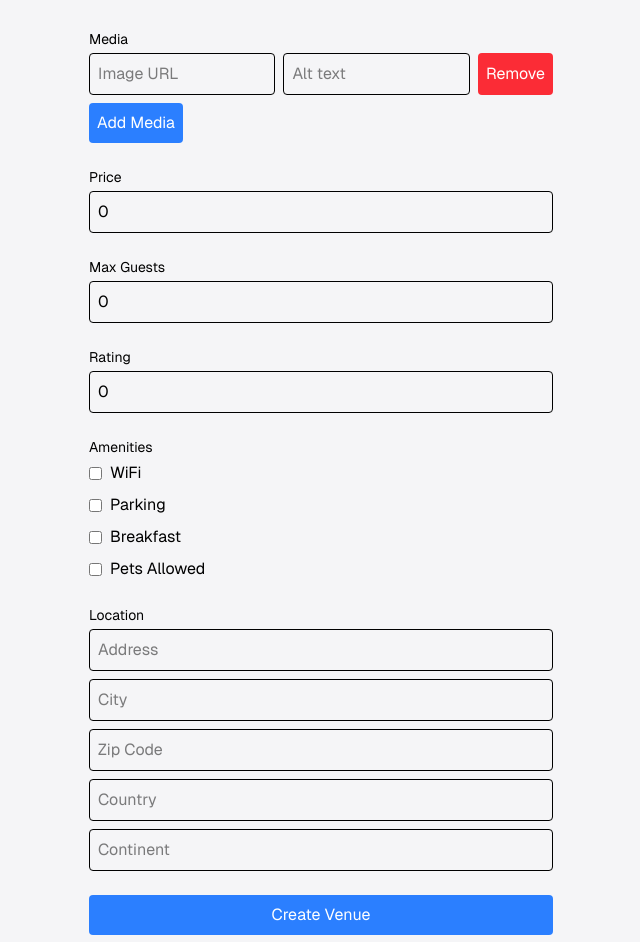
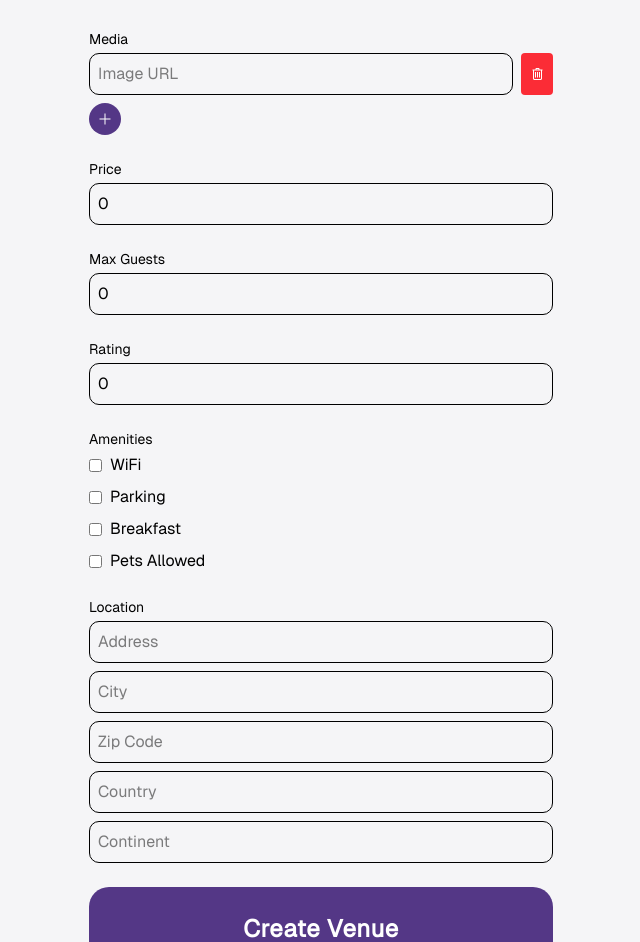
Before and after one commit to Fillschjbo/fillip_fed2_exam, a React (Vite) app: page /venue/create in a window 1280 px wide. Shown: the part 390-1332 px from the top of the page, without its empty margins (319-959 px from the left). Built offline with nearby package versions, Linux system fonts and the light colour scheme; a web font is replaced by a local one.

Commit message:
styled create venue and edit venue

```diff
--- a/src/routes/user/profile.jsx
+++ b/src/routes/user/profile.jsx
@@ -4,7 +4,7 @@ import { useEdit } from "../../hooks/api/useEdit.jsx";
 import { API_PROFILE, API_BOOKINGS } from "../../utilities/constants.js";
 import { TbPencil } from "react-icons/tb";
 import { SearchResultCard } from "../../components/Cards/SearchResultCard.jsx";
-import { useState } from "react";
+import {useEffect, useState} from "react";
 import DatePicker from "react-datepicker";
 import "react-datepicker/dist/react-datepicker.css";
 
@@ -74,6 +74,14 @@ export function Profile() {
         setSelectedBooking(null);
         setFormData({ dateFrom: null, dateTo: null, guests: 1 });
     };
+
+    useEffect(() => {
+        if (loading || error || !profile || !profile.name) {
+            document.title = "Holidaze | Loading...";
+        } else {
+            document.title = `Holidaze | ${profile.name}`;
+        }
+    }, [loading, error, profile]);
 
     if (loading) {
         return <>Loading...</>;
--- a/src/routes/venue/createVenue.jsx
+++ b/src/routes/venue/createVenue.jsx
@@ -1,6 +1,7 @@
 import {usePost} from "../../hooks/api/usePost.jsx";
 import {useFieldArray, useForm} from "react-hook-form";
 import {API_VENUE} from "../../utilities/constants.js";
+import {LiaPlusSolid, LiaTrashAltSolid} from "react-icons/lia";
 
 export function CreateVenue() {
     const {post, loading, error: postError, data} = usePost();
@@ -8,7 +9,7 @@ export function CreateVenue() {
         defaultValues: {
             name: "",
             description: "",
-            media: [{ url: "", alt: "" }],
+            media: [{ url: "", alt: "Image alt" }],
             price: 0,
             maxGuests: 0,
             rating: 0,
@@ -39,13 +40,14 @@ export function CreateVenue() {
 
     return(
         <div className="max-w-lg mx-auto p-6">
+            <title>Create New Venue</title>
             <h2 className="text-2xl font-bold mb-6">Create a New Venue</h2>
             <form onSubmit={handleSubmit(onSubmit)} className="space-y-6">
                 <div>
                     <label className="block text-sm font-medium mb-1">Name *</label>
                     <input
                         {...register("name", { required: "Name is required" })}
-                        className="w-full p-2 border rounded focus:outline-none focus:ring-2 focus:ring-blue-500"
+                        className="w-full p-2 border rounded-[10px] focus:outline-none focus:ring-2 focus:ring-blue-500"
                         placeholder="Venue name"
                     />
                     {errors.name && <p className="text-red-500 text-sm mt-1">{errors.name.message}</p>}
@@ -55,7 +57,7 @@ export function CreateVenue() {
                     <label className="block text-sm font-medium mb-1">Description *</label>
                     <textarea
                         {...register("description", { required: "Description is required" })}
-                        className="w-full p-2 border rounded focus:outline-none focus:ring-2 focus:ring-blue-500"
+                        className="w-full p-2 border rounded-[10px] focus:outline-none focus:ring-2 focus:ring-blue-500"
                         placeholder="Venue description"
                         rows="4"
                     />
@@ -68,29 +70,24 @@ export function CreateVenue() {
                         <div key={field.id} className="flex space-x-2 mb-2">
                             <input
                                 {...register(`media.${index}.url`)}
-                                className="w-full p-2 border rounded focus:outline-none focus:ring-2 focus:ring-blue-500"
+                                className="w-full p-2 border rounded-[10px] focus:outline-none focus:ring-2 focus:ring-blue-500"
                                 placeholder="Image URL"
-                            />
-                            <input
-                                {...register(`media.${index}.alt`)}
-                                className="w-full p-2 border rounded focus:outline-none focus:ring-2 focus:ring-blue-500"
-                                placeholder="Alt text"
                             />
                             <button
                                 type="button"
                                 onClick={() => remove(index)}
-                                className="p-2 bg-red-500 text-white rounded hover:bg-red-600"
+                                className="p-2 bg-red-500 text-white rounded hover:bg-red-600 hover:cursor-pointer"
                             >
-                                Remove
+                                <LiaTrashAltSolid />
                             </button>
                         </div>
                     ))}
                     <button
                         type="button"
-                        onClick={() => append({ url: "", alt: "" })}
-                        className="p-2 bg-blue-500 text-white rounded hover:bg-blue-600"
+                        onClick={() => append({ url: "" })}
+                        className="p-2 bg-[#543786] text-white rounded-full hover:bg-[#9D88C1] hover:cursor-pointer"
                     >
-                        Add Media
+                        <LiaPlusSolid />
                     </button>
                 </div>
 
@@ -99,7 +96,7 @@ export function CreateVenue() {
                     <input
                         type="number"
                         {...register("price", { valueAsNumber: true, min: 0 })}
-                        className="w-full p-2 border rounded focus:outline-none focus:ring-2 focus:ring-blue-500"
+                        className="w-full p-2 border rounded-[10px] focus:outline-none focus:ring-2 focus:ring-blue-500"
                         placeholder="Price"
                     />
                     {errors.price && <p className="text-red-500 text-sm mt-1">Price must be a non-negative number</p>}
@@ -110,7 +107,7 @@ export function CreateVenue() {
                     <input
                         type="number"
                         {...register("maxGuests", { valueAsNumber: true, min: 0 })}
-                        className="w-full p-2 border rounded focus:outline-none focus:ring-2 focus:ring-blue-500"
+                        className="w-full p-2 border rounded-[10px] focus:outline-none focus:ring-2 focus:ring-blue-500"
                         placeholder="Max guests"
                     />
                     {errors.maxGuests && <p className="text-red-500 text-sm mt-1">Max guests must be a non-negative number</p>}
@@ -121,7 +118,7 @@ export function CreateVenue() {
                     <input
                         type="number"
                         {...register("rating", { valueAsNumber: true, min: 0, max: 5 })}
-                        className="w-full p-2 border rounded focus:outline-none focus:ring-2 focus:ring-blue-500"
+                        className="w-full p-2 border rounded-[10px] focus:outline-none focus:ring-2 focus:ring-blue-500"
                         placeholder="Rating (0-5)"
                     />
                     {errors.rating && <p className="text-red-500 text-sm mt-1">Rating must be between 0 and 5</p>}
@@ -154,27 +151,27 @@ export function CreateVenue() {
                     <div className="space-y-2">
                         <input
                             {...register("location.address")}
-                            className="w-full p-2 border rounded focus:outline-none focus:ring-2 focus:ring-blue-500"
+                            className="w-full p-2 border rounded-[10px] focus:outline-none focus:ring-2 focus:ring-blue-500"
                             placeholder="Address"
                         />
                         <input
                             {...register("location.city")}
-                            className="w-full p-2 border rounded focus:outline-none focus:ring-2 focus:ring-blue-500"
+                            className="w-full p-2 border rounded-[10px] focus:outline-none focus:ring-2 focus:ring-blue-500"
                             placeholder="City"
                         />
                         <input
                             {...register("location.zip")}
-                            className="w-full p-2 border rounded focus:outline-none focus:ring-2 focus:ring-blue-500"
+                            className="w-full p-2 border rounded-[10px] focus:outline-none focus:ring-2 focus:ring-blue-500"
                             placeholder="Zip Code"
                         />
                         <input
                             {...register("location.country")}
-                            className="w-full p-2 border rounded focus:outline-none focus:ring-2 focus:ring-blue-500"
+                            className="w-full p-2 border rounded-[10px] focus:outline-none focus:ring-2 focus:ring-blue-500"
                             placeholder="Country"
                         />
                         <input
                             {...register("location.continent")}
-                            className="w-full p-2 border rounded focus:outline-none focus:ring-2 focus:ring-blue-500"
+                            className="w-full p-2 border rounded-[10px] focus:outline-none focus:ring-2 focus:ring-blue-500"
                             placeholder="Continent"
                         />
                     </div>
@@ -183,7 +180,7 @@ export function CreateVenue() {
                 <button
                     type="submit"
                     disabled={loading}
-                    className="w-full py-2 bg-blue-500 text-white rounded hover:bg-blue-600 disabled:bg-gray-400"
+                    className="bg-[#543786] text-[24px] font-bold tracking-wide text-white py-[24px] rounded-[20px] w-full hover:bg-[#9D88C1] hover:cursor-pointer"
                 >
                     {loading ? "Creating..." : "Create Venue"}
                 </button>
--- a/src/routes/venue/editVenue.jsx
+++ b/src/routes/venue/editVenue.jsx
@@ -4,6 +4,7 @@ import {API_VENUE} from "../../utilities/constants.js";
 import {useEdit} from "../../hooks/api/useEdit.jsx";
 import {useFieldArray, useForm} from "react-hook-form";
 import {useEffect} from "react";
+import {LiaPlusSolid, LiaTrashAltSolid} from "react-icons/lia";
 
 export function EditVenue() {
     const { id } = useParams();
@@ -74,31 +75,41 @@ export function EditVenue() {
         await edit(`${API_VENUE}/${id}`, filteredData);
     };
 
+    useEffect(() => {
+        if (fetchLoading || fetchError || !venue || !venue.name) {
+            document.title = "Holidaze | Loading...";
+        } else {
+            document.title = `Holidaze | Edit ${venue.name}`;
+        }
+    }, [fetchLoading, fetchError, venue]);
+
     if (fetchLoading) return <div>Loading...</div>;
     if (fetchError) return <div>Error loading venue: {fetchError.message}</div>;
     if (!venue) return <div>Venue not found</div>;
 
     return(
         <div className="max-w-lg mx-auto p-6">
-            <h2 className="text-2xl font-bold mb-6">Edit Venue</h2>
+            <h2 className="text-2xl font-bold mb-6">Create a New Venue</h2>
             <form onSubmit={handleSubmit(onSubmit)} className="space-y-6">
                 <div>
-                    <label className="block text-sm font-medium mb-1">Name</label>
+                    <label className="block text-sm font-medium mb-1">Name *</label>
                     <input
-                        {...register("name")}
-                        className="w-full p-2 border rounded focus:outline-none focus:ring-2 focus:ring-blue-500"
+                        {...register("name", { required: "Name is required" })}
+                        className="w-full p-2 border rounded-[10px] focus:outline-none focus:ring-2 focus:ring-blue-500"
                         placeholder="Venue name"
                     />
+                    {errors.name && <p className="text-red-500 text-sm mt-1">{errors.name.message}</p>}
                 </div>
 
                 <div>
-                    <label className="block text-sm font-medium mb-1">Description</label>
+                    <label className="block text-sm font-medium mb-1">Description *</label>
                     <textarea
-                        {...register("description")}
-                        className="w-full p-2 border rounded focus:outline-none focus:ring-2 focus:ring-blue-500"
+                        {...register("description", { required: "Description is required" })}
+                        className="w-full p-2 border rounded-[10px] focus:outline-none focus:ring-2 focus:ring-blue-500"
                         placeholder="Venue description"
                         rows="4"
                     />
+                    {errors.description && <p className="text-red-500 text-sm mt-1">{errors.description.message}</p>}
                 </div>
 
                 <div>
@@ -107,29 +118,24 @@ export function EditVenue() {
                         <div key={field.id} className="flex space-x-2 mb-2">
                             <input
                                 {...register(`media.${index}.url`)}
-                                className="w-full p-2 border rounded focus:outline-none focus:ring-2 focus:ring-blue-500"
+                                className="w-full p-2 border rounded-[10px] focus:outline-none focus:ring-2 focus:ring-blue-500"
                                 placeholder="Image URL"
-                            />
-                            <input
-                                {...register(`media.${index}.alt`)}
-                                className="w-full p-2 border rounded focus:outline-none focus:ring-2 focus:ring-blue-500"
-                                placeholder="Alt text"
                             />
                             <button
                                 type="button"
                                 onClick={() => remove(index)}
-                                className="p-2 bg-red-500 text-white rounded hover:bg-red-600"
+                                className="p-2 bg-red-500 text-white rounded hover:bg-red-600 hover:cursor-pointer"
                             >
-                                Remove
+                                <LiaTrashAltSolid />
                             </button>
                         </div>
                     ))}
                     <button
                         type="button"
-                        onClick={() => append({ url: "", alt: "" })}
-                        className="p-2 bg-blue-500 text-white rounded hover:bg-blue-600"
+                        onClick={() => append({ url: "" })}
+                        className="p-2 bg-[#543786] text-white rounded-full hover:bg-[#9D88C1] hover:cursor-pointer"
                     >
-                        Add Media
+                        <LiaPlusSolid />
                     </button>
                 </div>
 
@@ -138,7 +144,7 @@ export function EditVenue() {
                     <input
                         type="number"
                         {...register("price", { valueAsNumber: true, min: 0 })}
-                        className="w-full p-2 border rounded focus:outline-none focus:ring-2 focus:ring-blue-500"
+                        className="w-full p-2 border rounded-[10px] focus:outline-none focus:ring-2 focus:ring-blue-500"
                         placeholder="Price"
                     />
                     {errors.price && <p className="text-red-500 text-sm mt-1">Price must be a non-negative number</p>}
@@ -149,7 +155,7 @@ export function EditVenue() {
                     <input
                         type="number"
                         {...register("maxGuests", { valueAsNumber: true, min: 0 })}
-                        className="w-full p-2 border rounded focus:outline-none focus:ring-2 focus:ring-blue-500"
+                        className="w-full p-2 border rounded-[10px] focus:outline-none focus:ring-2 focus:ring-blue-500"
                         placeholder="Max guests"
                     />
                     {errors.maxGuests && <p className="text-red-500 text-sm mt-1">Max guests must be a non-negative number</p>}
@@ -160,7 +166,7 @@ export function EditVenue() {
                     <input
                         type="number"
                         {...register("rating", { valueAsNumber: true, min: 0, max: 5 })}
-                        className="w-full p-2 border rounded focus:outline-none focus:ring-2 focus:ring-blue-500"
+                        className="w-full p-2 border rounded-[10px] focus:outline-none focus:ring-2 focus:ring-blue-500"
                         placeholder="Rating (0-5)"
                     />
                     {errors.rating && <p className="text-red-500 text-sm mt-1">Rating must be between 0 and 5</p>}
@@ -193,40 +199,28 @@ export function EditVenue() {
                     <div className="space-y-2">
                         <input
                             {...register("location.address")}
-                            className="w-full p-2 border rounded focus:outline-none focus:ring-2 focus:ring-blue-500"
+                            className="w-full p-2 border rounded-[10px] focus:outline-none focus:ring-2 focus:ring-blue-500"
                             placeholder="Address"
                         />
                         <input
                             {...register("location.city")}
-                            className="w-full p-2 border rounded focus:outline-none focus:ring-2 focus:ring-blue-500"
+                            className="w-full p-2 border rounded-[10px] focus:outline-none focus:ring-2 focus:ring-blue-500"
                             placeholder="City"
                         />
                         <input
                             {...register("location.zip")}
-                            className="w-full p-2 border rounded focus:outline-none focus:ring-2 focus:ring-blue-500"
+                            className="w-full p-2 border rounded-[10px] focus:outline-none focus:ring-2 focus:ring-blue-500"
                             placeholder="Zip Code"
                         />
                         <input
                             {...register("location.country")}
-                            className="w-full p-2 border rounded focus:outline-none focus:ring-2 focus:ring-blue-500"
+                            className="w-full p-2 border rounded-[10px] focus:outline-none focus:ring-2 focus:ring-blue-500"
                             placeholder="Country"
                         />
                         <input
                             {...register("location.continent")}
-                            className="w-full p-2 border rounded focus:outline-none focus:ring-2 focus:ring-blue-500"
+                            className="w-full p-2 border rounded-[10px] focus:outline-none focus:ring-2 focus:ring-blue-500"
                             placeholder="Continent"
-                        />
-                        <input
-                            type="number"
-                            {...register("location.lat", { valueAsNumber: true })}
-                            className="w-full p-2 border rounded focus:outline-none focus:ring-2 focus:ring-blue-500"
-                            placeholder="Latitude"
-                        />
-                        <input
-                            type="number"
-                            {...register("location.lng", { valueAsNumber: true })}
-                            className="w-full p-2 border rounded focus:outline-none focus:ring-2 focus:ring-blue-500"
-                            placeholder="Longitude"
                         />
                     </div>
                 </div>
@@ -234,9 +228,9 @@ export function EditVenue() {
                 <button
                     type="submit"
                     disabled={editLoading}
-                    className="w-full py-2 bg-blue-500 text-white rounded hover:bg-blue-600 disabled:bg-gray-400"
+                    className="bg-[#543786] text-[24px] font-bold tracking-wide text-white py-[24px] rounded-[20px] w-full hover:bg-[#9D88C1] hover:cursor-pointer"
                 >
-                    {editLoading ? "Updating..." : "Update Venue"}
+                    {editLoading ? "Saving Changes..." : "Save Changes"}
                 </button>
 
                 {editError && <p className="text-red-500">{editError.message}</p>}
```
